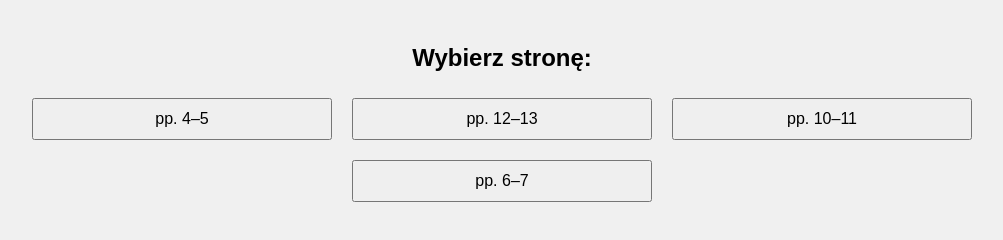
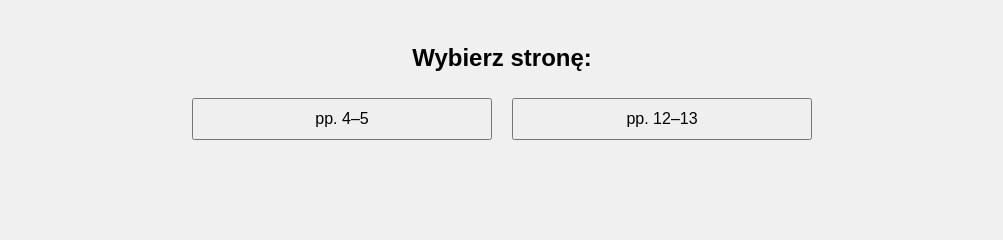
Before and after one commit to Kamilll568/apkadonauki, a plain HTML site: page index.html in a window 1280 px wide. Shown: the whole page, without its empty margins (138-1141 px from the left). Drawn offline with Linux system fonts and the light colour scheme.

Commit message:
Update index.html

```diff
--- a/index.html
+++ b/index.html
@@ -36,7 +36,7 @@
       margin-top: 15px;
       height: 24px;
     }
-    .back-button, .main-menu-button {
+    .back-button {
       margin-top: 20px;
       padding: 10px 20px;
       font-size: 16px;
@@ -54,7 +54,6 @@
     <div id="answers"></div>
     <div class="result" id="result"></div>
     <button class="back-button" onclick="backToMenu()">Powrót do menu</button>
-    <button class="main-menu-button" onclick="backToMainMenu()">Wróć do strony głównej</button>
   </div>
 
   <script>
@@ -142,69 +141,7 @@
         ["soundtrack", "ścieżka dźwiękowa"],
         ["stage", "scena"],
         ["tune", "melodia"],
-        ["writer", "pisarz"],
-        ["drums", "perkusja"],
-        ["guitar", "gitara"],
-        ["keyboard (instrument)", "instrument klawiszowy"],
-        ["microphone", "mikrofon"],
-        ["piano", "pianino"],
-        ["violin", "skrzypce"],
-        ["sing", "śpiewać"],
-        ["audience", "publiczność"],
-        ["exhibition", "wystawa"],
-        ["gallery", "galeria"],
-        ["modern", "nowoczesny"],
-        ["composer", "kompozytor"],
-        ["conductor", "dyrygent"],
-        ["author", "autor"],
-        ["read", "czytać"],
-        ["review", "recenzja"],
-        ["critic", "krytyk"]
-      ],
-      "pp. 10–11": [
-        ["computer", "komputer"],
-        ["digital camera", "aparat cyfrowy"],
-        ["internet", "internet"],
-        ["keyboard", "klawiatura"],
-        ["laptop", "laptop"],
-        ["mobile phone", "telefon komórkowy"],
-        ["printer", "drukarka"],
-        ["scanner", "skaner"],
-        ["social media", "media społecznościowe"],
-        ["tablet", "tablet"],
-        ["video call", "rozmowa wideo"],
-        ["webcam", "kamera internetowa"],
-        ["website", "strona internetowa"],
-        ["blog", "blog"],
-        ["download", "pobierać"],
-        ["file", "plik"],
-        ["upload", "przesyłać"],
-        ["email", "e-mail"],
-        ["password", "hasło"],
-        ["chat", "czatować"],
-        ["search engine", "wyszukiwarka"],
-        ["social network", "sieć społecznościowa"],
-        ["password", "hasło"],
-        ["click", "kliknąć"],
-        ["post", "publikować"]
-      ],
-      "pp. 6–7": [
-        ["advertisement", "ogłoszenie"],
-        ["advertise", "reklamować"],
-        ["catalogue", "katalog"],
-        ["fashion", "moda"],
-        ["in the news", "w wiadomościach"],
-        ["journalist", "dziennikarz"],
-        ["magazine", "magazyn"],
-        ["newspaper", "gazeta"],
-        ["news", "wiadomości"],
-        ["photograph", "zdjęcie"],
-        ["poster", "plakat"],
-        ["reporter", "reporter"],
-        ["survey", "badanie"],
-        ["television", "telewizja"],
-        ["TV", "telewizja"],
-        ["webpage", "strona internetowa"]
+        ["writer", "pisarz"]
       ]
     };
 
@@ -244,59 +181,59 @@
 
       const options = [currentQuestion[1]];
       while (options.length < 3) {
-        const random = wordSets[Object.keys(wordSets)[Math.floor(Math.random() * Object.keys(wordSets).length)]];
+        const randomSet = Object.values(wordSets);
+        const random = randomSet[Math.floor(Math.random() * randomSet.length)];
         const candidate = random[Math.floor(Math.random() * random.length)][1];
         if (!options.includes(candidate)) {
           options.push(candidate);
         }
       }
 
-      shuffle(options);
+      // Shuffle answers
+      const shuffledOptions = shuffle(options);
 
+      // Create answer buttons
       answersDiv.innerHTML = '';
-      options.forEach((opt, index) => {
-        const btn = document.createElement("button");
-        btn.className = "answer-button";
-        btn.textContent = opt;
-        btn.onclick = () => checkAnswer(opt);
-        answersDiv.appendChild(btn);
+      shuffledOptions.forEach(option => {
+        const button = document.createElement('button');
+        button.className = 'answer-button';
+        button.textContent = option;
+        button.onclick = () => checkAnswer(option);
+        answersDiv.appendChild(button);
       });
-
-      resultDiv.textContent = '';
     }
 
-    function checkAnswer(selected) {
-      if (selected === currentQuestion[1]) {
+    function checkAnswer(selectedAnswer) {
+      if (selectedAnswer === currentQuestion[1]) {
         score++;
-        resultDiv.textContent = "✅ Dobrze!";
-        resultDiv.style.color = "green";
+        resultDiv.textContent = "Dobrze!";
       } else {
-        resultDiv.textContent = `❌ Źle! Poprawna odpowiedź: ${currentQuestion[1]}`;
-        resultDiv.style.color = "red";
+        resultDiv.textContent = `Źle! Poprawna odpowiedź to: ${currentQuestion[1]}`;
       }
       currentIndex++;
-      setTimeout(showNextWord, 1000);
+      setTimeout(() => {
+        resultDiv.textContent = '';
+        showNextWord();
+      }, 1000);
     }
 
     function backToMenu() {
+      gameDiv.style.display = "none";
       menuDiv.style.display = "block";
-      gameDiv.style.display = "none";
     }
 
-    function backToMainMenu() {
-      menuDiv.style.display = "block";
-      gameDiv.style.display = "none";
-      resultDiv.textContent = ''; // Clean result text
+    function createMenu() {
+      menuDiv.innerHTML = '';
+      Object.keys(wordSets).forEach(setName => {
+        const button = document.createElement('button');
+        button.className = 'button';
+        button.textContent = setName;
+        button.onclick = () => startGame(setName);
+        menuDiv.appendChild(button);
+      });
     }
 
-    Object.keys(wordSets).forEach(setName => {
-      const btn = document.createElement("button");
-      btn.className = "button";
-      btn.textContent = setName;
-      btn.onclick = () => startGame(setName);
-      menuDiv.appendChild(btn);
-    });
+    createMenu();
   </script>
-
 </body>
 </html>
```
